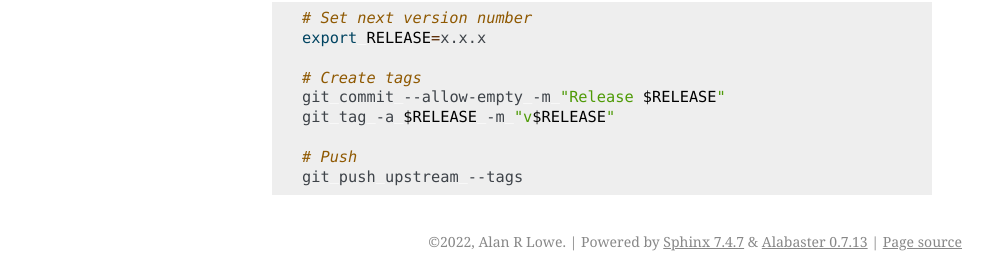
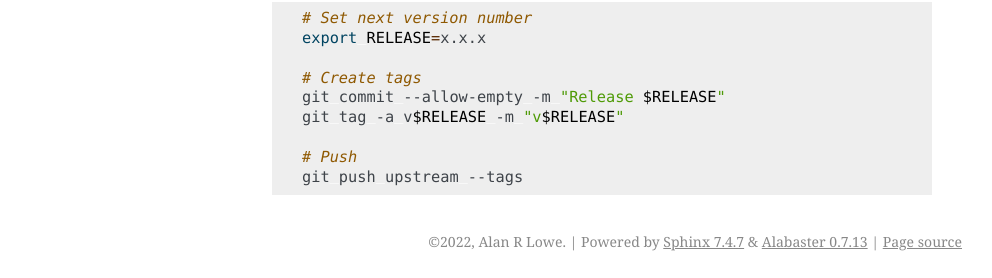
Before and after one commit to quantumjot/btrack, a Sphinx documentation site: the page built from docs/dev_guide/index.rst, in a window 1280 px wide. Shown: the part 636-914 px from the top of the page, without its empty margins (148-1140 px from the left). Built offline with Sphinx 7.4.7, drawn with Linux system fonts in a browser that asks for light colours.

Commit message:
small fix for consistency

```diff
--- a/docs/dev_guide/index.rst
+++ b/docs/dev_guide/index.rst
@@ -33,7 +33,7 @@ Releases are published to PyPI automatically when a tag is pushed to GitHub.
 
    # Create tags
    git commit --allow-empty -m "Release $RELEASE"
-   git tag -a $RELEASE -m "v$RELEASE"
+   git tag -a v$RELEASE -m "v$RELEASE"
 
    # Push
    git push upstream --tags
```
